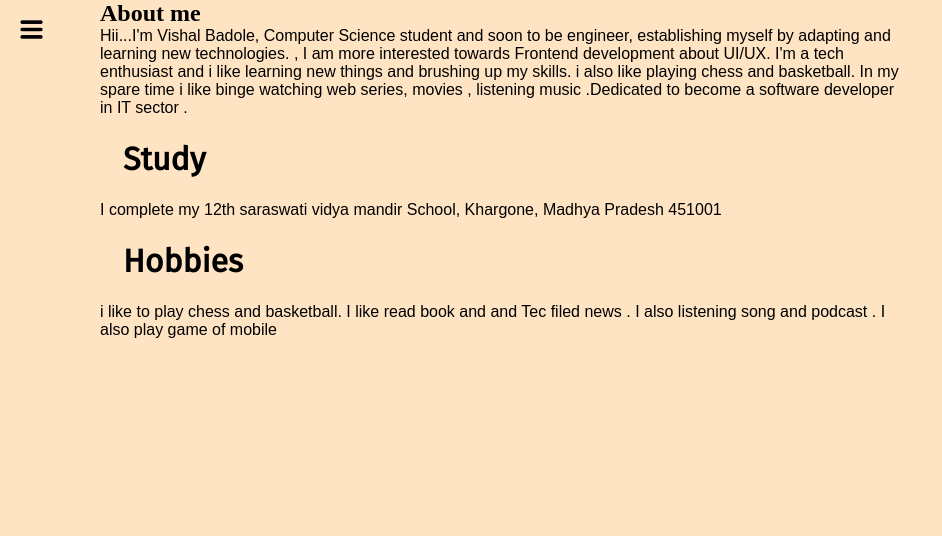
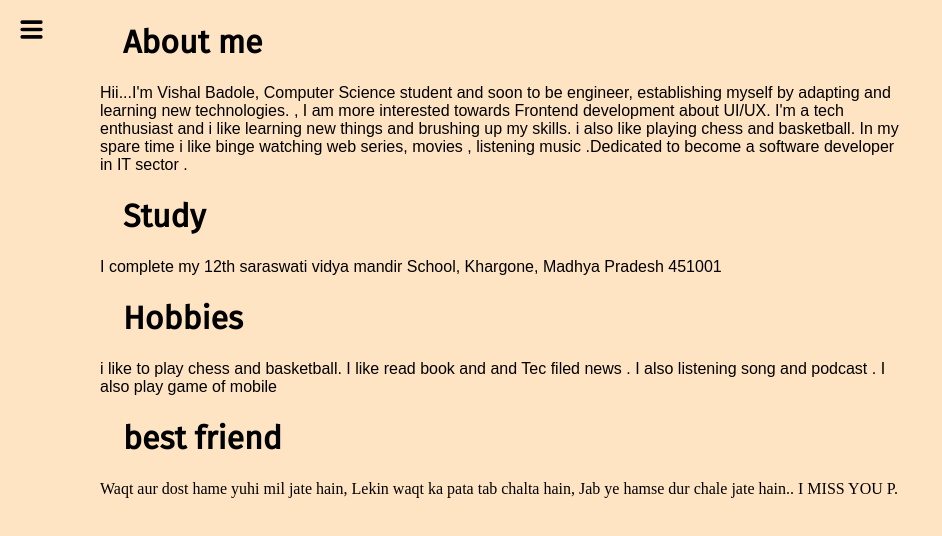
Before and after one commit to Vishalbadole10/vishalportfolio, a website: page About.html in a window 1280 px wide. Shown: the whole page, without its empty margins (0-942 px from the left). Drawn offline with Linux system fonts and the light colour scheme.

Commit message:
Update About.html

```diff
--- a/About.html
+++ b/About.html
@@ -25,7 +25,7 @@
         <img class="cross" src="cross.jpg" alt="" width="23">
       </div>
       <div class="Aboutme">
-        <h2>About me</H1>
+        <h1>About me</H1>
           <p class="p-heading" ; style="font-family:'Amiri', serif ; font-family: 'Noto Sans JP', sans-serif;">
             Hii...I'm Vishal Badole, Computer Science student and soon to be engineer, establishing myself by adapting
             and learning new technologies. , I am more interested towards Frontend development about UI/UX. I'm a tech
@@ -40,6 +40,12 @@
           <p class="p-heading" ; style="font-family:'Amiri', serif ; font-family: 'Noto Sans JP', sans-serif;">
             i like to play chess and basketball. I like read book and and Tec filed news . I also listening song and
             podcast . I also play game of mobile</p>
+         <h1> best friend </h1>
+        <pen> Waqt aur dost hame yuhi mil jate hain,
+              Lekin waqt ka pata tab chalta hain,
+              Jab ye hamse dur chale jate hain..
+               I MISS YOU P.
+         </pen>
           <script src="index.js"></script>
 </body>
 
```
